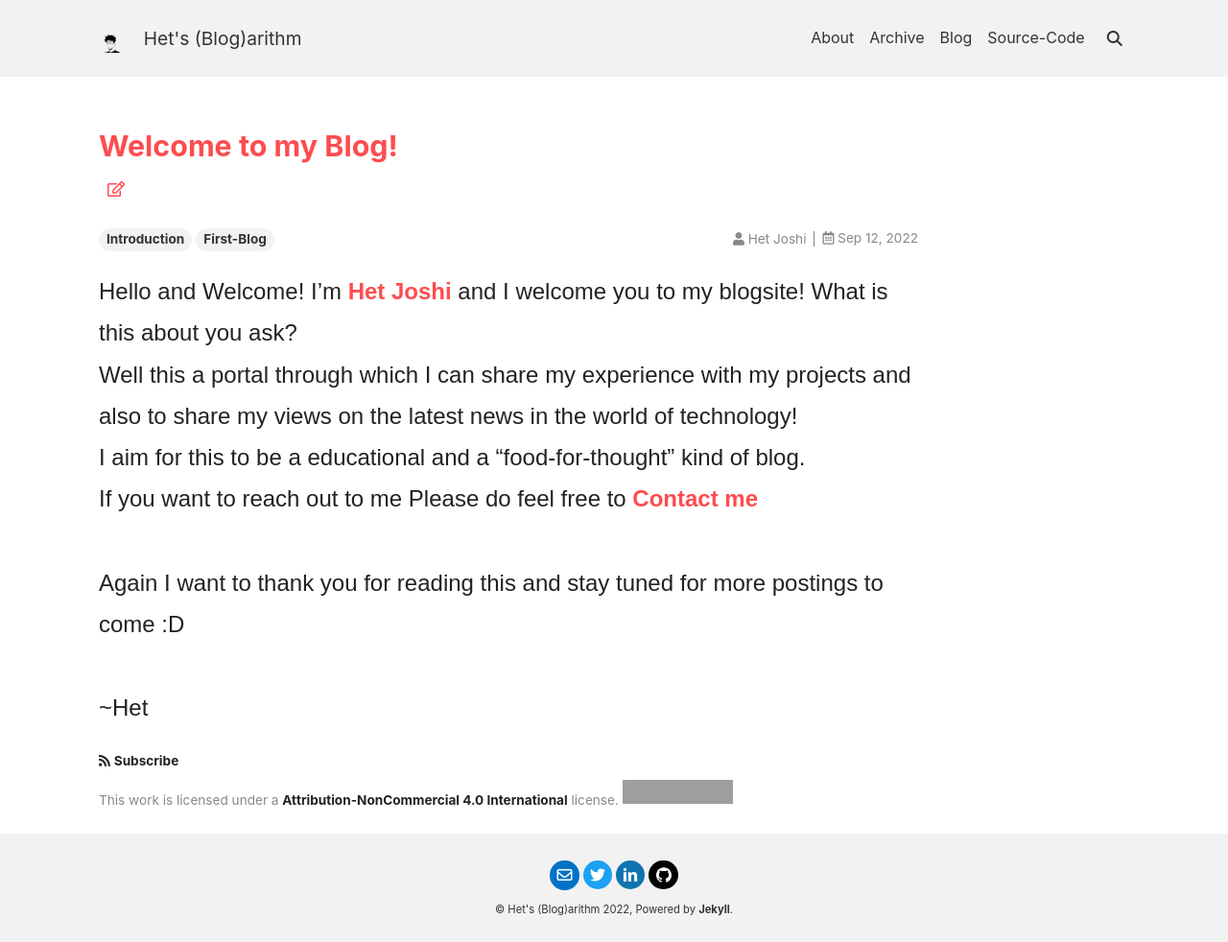
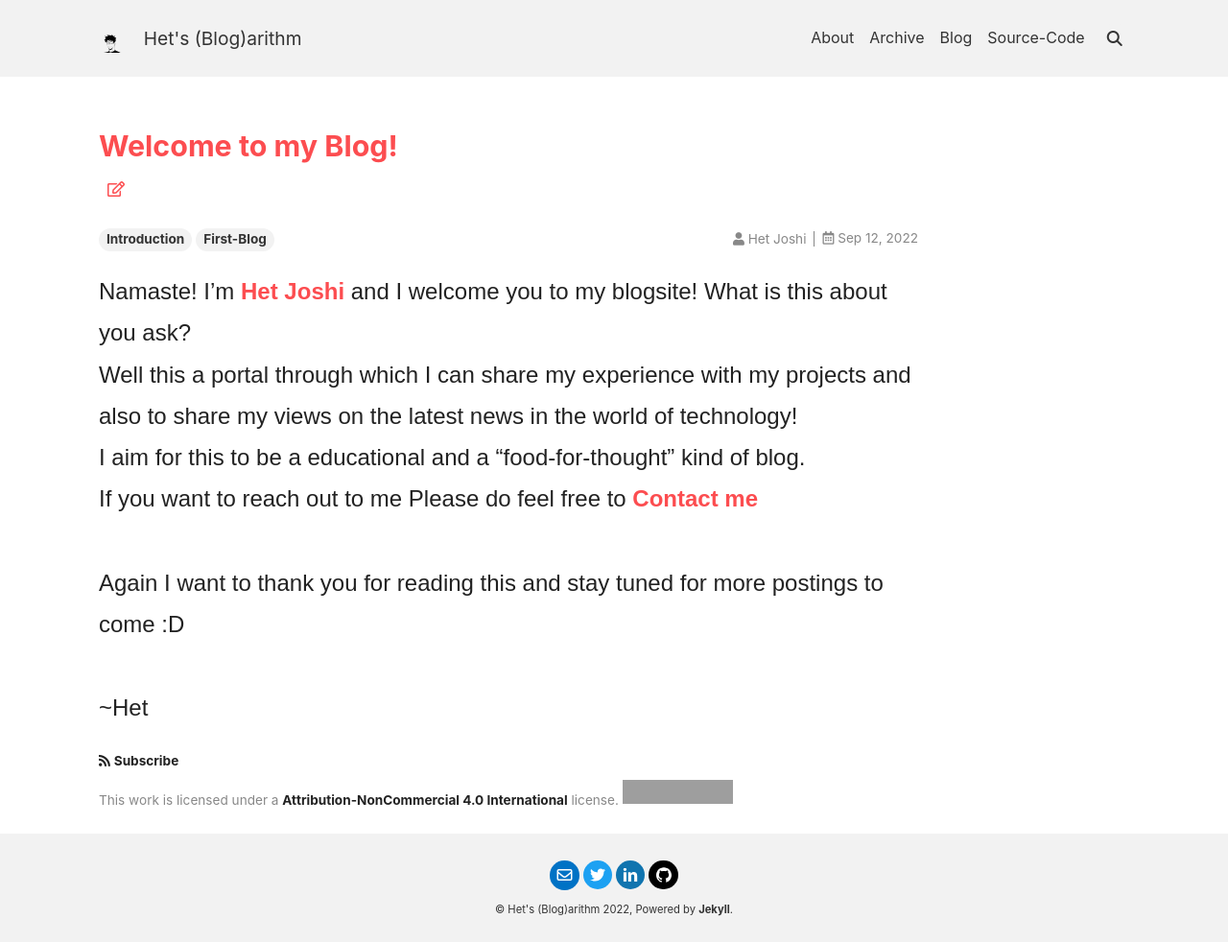
Before and after one commit to Het-Joshi/blog, a Jekyll site: the page built from _posts/2022-09-12-welcome.md, in a window 1280 px wide. Shown: the whole page at 96% size. Built offline with Jekyll 4.4.1, drawn with Linux system fonts in a browser that asks for light colours; nearby versions of some CDN libraries; grey boxes are pictures that could not be loaded.

Commit message:
Changed welcome message

```diff
--- a/_posts/2022-09-12-welcome.md
+++ b/_posts/2022-09-12-welcome.md
@@ -5,7 +5,7 @@ tags: Introduction First-Blog
 author: Het Joshi
 ---
 <span style="font-size:1.5em; font-family: 'Ubuntu', sans-serif;">
-Hello and Welcome! I'm [Het Joshi](https://het-joshi.github.io/blog/about.html) and I welcome you to my blogsite!
+Namaste! I'm [Het Joshi](https://het-joshi.github.io/blog/about.html) and I welcome you to my blogsite!
 What is this about you ask?<br>
 Well this a portal through which I can share my experience with my projects and also to share my views on the latest news in the world of technology!<br>
 I aim for this to be a educational and a "food-for-thought" kind of blog.<br>
```
